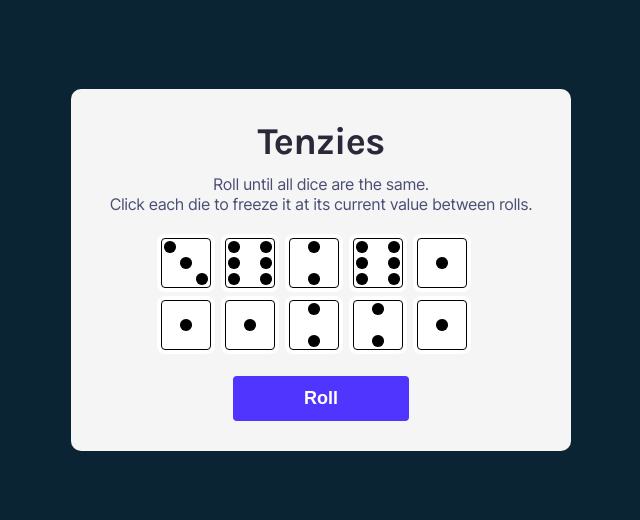
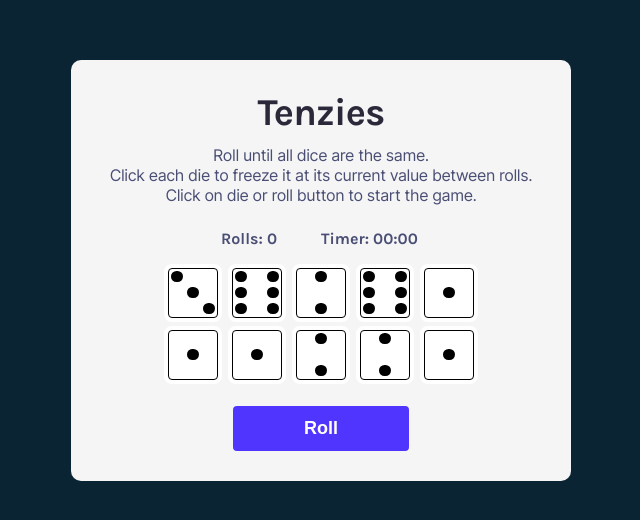
Before and after one commit to vovka8101/Tenzies, a React (Vite) app: page / in a window 1280 px wide. Shown: the part 130-650 px from the top of the page, without its empty margins (319-959 px from the left). Built offline with nearby package versions, Linux system fonts and the light colour scheme.

Commit message:
display information about roll count and time

```diff
--- a/src/App.scss
+++ b/src/App.scss
@@ -1,4 +1,5 @@
 @use './assets/common/styles/abstracts/colors' as c;
+@use './assets/common/styles/utils/' as u;
 
 body {
   font-family: 'Karla';
@@ -8,3 +9,18 @@ body {
   align-items: center;
   background-color: c.$page-bg-color;
 }
+
+.btn {
+  padding: u.toRem(12px);
+  display: block;
+  margin-inline: auto;
+  min-width: 40%;
+  background-color: c.$game-btn-color;
+  color: #fff;
+  font-size: u.toRem(18px);
+  font-weight: 700;
+  border-radius: 4px;
+  border: none;
+  outline: none;
+  cursor: pointer;
+}
--- /dev/null
+++ b/src/components/CountResults.tsx
@@ -0,0 +1,15 @@
+import { FC } from 'react';
+
+type CountResultsProp = {
+  rollCount: number
+  formatTime: () => string
+}
+
+export const CountResults: FC<CountResultsProp> = ({ rollCount, formatTime }) => {
+  return (
+    <section className="game__counter counter">
+      <div className="counter__rolls">Rolls: {rollCount}</div>
+      <div className="counter__timer">Timer: {formatTime()}</div>
+    </section>
+  )
+}
--- a/src/components/GameField.tsx
+++ b/src/components/GameField.tsx
@@ -10,10 +10,10 @@ type FieldProps = {
 }
 
 export const GameField: FC<FieldProps> = ({ fields, handleHold }) => {
-  const dotElements: JSX.Element[] = Array(9).fill(<div className="dot"></div>);
+  const dotElements: JSX.Element[] = Array.from(Array(9), (_, i) => <div key={i} className="dot"></div>);
 
   return (
-    <div className="game__field field">
+    <section className="game__field field">
       {fields.map(field => (
         <div
           key={field.id}
@@ -23,6 +23,6 @@ export const GameField: FC<FieldProps> = ({ fields, handleHold }) => {
           {dotElements}
         </div>
       ))}
-    </div>
+    </section>
   )
 }
--- a/src/components/Tenzies.scss
+++ b/src/components/Tenzies.scss
@@ -26,13 +26,29 @@
     margin-bottom: u.toRem(24px);
   }
 
+  .counter {
+    display: flex;
+    justify-content: center;
+    gap: u.toRem(30px);
+    color: v.$instruction-text-color;
+    margin-bottom: u.toRem(20px);
+
+    &__rolls {
+      width: u.toRem(70px);
+    }
+
+    &__timer {
+      width: u.toRem(100px);
+    }
+  }
+
   .field {
     max-width: u.toRem(320px);
     margin-inline: auto;
     display: grid;
     grid-template-columns: repeat(5, 1fr);
     row-gap: u.toRem(12px);
-    justify-content: space-between;
+    justify-items: center;
     margin-bottom: u.toRem(26px);
 
     &__item {
@@ -101,18 +117,7 @@
     }
   }
 
-  &__roll-btn {
-    padding: u.toRem(12px);
-    display: block;
-    margin-inline: auto;
-    min-width: 40%;
-    background-color: v.$game-btn-color;
-    color: #fff;
-    font-size: u.toRem(18px);
-    font-weight: 700;
-    border-radius: 4px;
-    border: none;
-    outline: none;
-    cursor: pointer;
-  }
+  &__roll-btn {}
+
+  &__start-btn {}
 }
--- a/src/components/Tenzies.tsx
+++ b/src/components/Tenzies.tsx
@@ -3,6 +3,7 @@ import { GameField } from './GameField';
 import { nanoid } from 'nanoid';
 import Confetti from 'react-confetti'
 import './Tenzies.scss';
+import { CountResults } from './CountResults';
 
 function Tenzies() {
   type Game = {
@@ -12,6 +13,9 @@ function Tenzies() {
   }
 
   const [fields, setFields] = useState<Game[]>(allNewDice());
+  const [rollCount, setRollCount] = useState(0);
+  const [timerOn, setTimerOn] = useState(false);
+  const [time, setTime] = useState(0);
   const [isWin, setIsWin] = useState(false);
 
   useEffect(() => {
@@ -19,8 +23,27 @@ function Tenzies() {
 
     if (allTheSameDices) {
       setIsWin(allTheSameDices);
+      setTimerOn(false);
     }
   }, [fields]);
+
+  useEffect(() => {
+    if (!timerOn) {
+      return
+    }
+
+    const timer = setInterval(() => {
+      setTime((prevTime) => prevTime + 50);
+    }, 50);
+
+    return () => clearInterval(timer);
+  }, [timerOn]);
+
+  const formatTime = (milliseconds: number) => {
+    const seconds = Math.floor(milliseconds / 1000);
+    const remainingMilliseconds = Math.round((milliseconds % 1000) / 10);
+    return `${String(seconds).padStart(2, '0')}:${String(remainingMilliseconds).padStart(2, '0')}`;
+  };
 
   function generateNumber(): number {
     return Math.floor(Math.random() * 6 + 1);
@@ -42,20 +65,25 @@ function Tenzies() {
 
   function handleRoll(): void {
     if (!isWin) {
+      if (!timerOn) { setTimerOn(true) }
       setFields((oldFields): Game[] => {
         return oldFields.map((field): Game => ({
           ...field,
           value: field.isHeld ? field.value : generateNumber()
         }));
       });
+      setRollCount(rollCount + 1);
     } else {
       setIsWin(false);
       setFields(allNewDice());
+      setRollCount(0);
+      setTime(0);
     }
   }
 
   function handleHold(id: string): void {
     if (!isWin) {
+      if (!timerOn) { setTimerOn(true) }
       setFields((oldFields): Game[] => {
         return oldFields.map((field): Game => ({
           ...field,
@@ -72,11 +100,13 @@ function Tenzies() {
       <p className="game__instruction">
         Roll until all dice are the same.<br />
         Click each die to freeze it at its current value
-        between rolls.
+        between rolls.<br />
+        Click on die or roll button to start the game.
       </p>
+      <CountResults rollCount={rollCount} formatTime={() => formatTime(time)} />
       <GameField fields={fields} handleHold={handleHold} />
-      <button className='game__roll-btn' onClick={handleRoll}>
-        {isWin ? 'New Game' : 'Roll'}
+      <button className='game__roll-btn btn' onClick={handleRoll}>
+        {isWin ? 'New game' : 'Roll'}
       </button>
     </section>
   )
```
